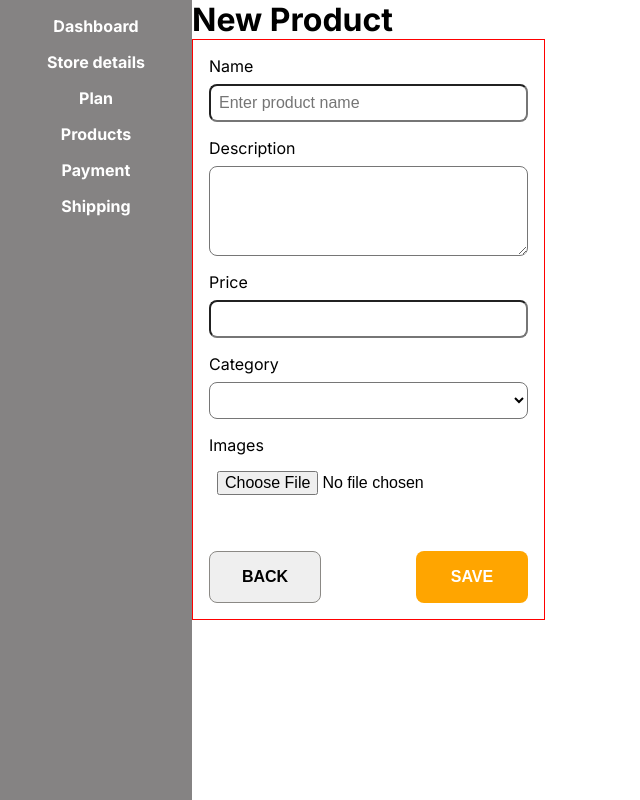
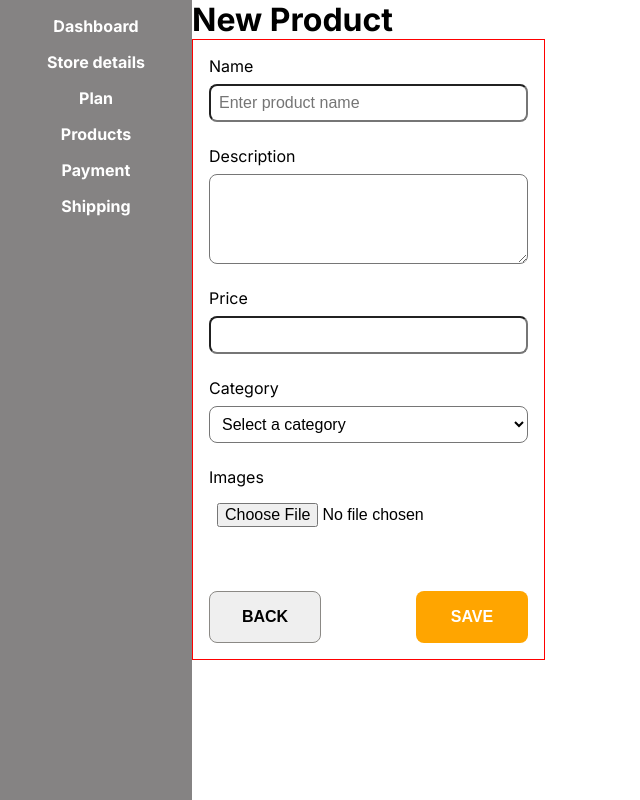
Before and after one commit to gustaavoevangelista/eccomerce, a Next.js app: page /admin/products/new in a window 1280 px wide. Shown: the whole page, without its empty margins (0-640 px from the left). Built offline with nearby package versions, Linux system fonts and the light colour scheme.

Commit message:
Added validation to admin product form

```diff
--- a/src/app/admin/products/_components/AdminProductForm.jsx
+++ b/src/app/admin/products/_components/AdminProductForm.jsx
@@ -1,10 +1,30 @@
+'use client'
+
 import Link from "next/link";
 import styles from './AdminProductForm.module.css'
+import { yupResolver } from '@hookform/resolvers/yup';
+import { adminProductSchema } from '../../../validation';
+import { useForm } from 'react-hook-form';
+
 
 
 export default function AdminProductForm() {
+	const {
+		register,
+		handleSubmit,
+		formState: { errors, isValid, isSubmitting },
+	} = useForm({
+		resolver: yupResolver(adminProductSchema),
+	});
+
+	function formSubmit(data) {
+		console.log(data)
+	}
+
   return (
-		<form className={styles.newProductForm}>
+		<form
+			onSubmit={handleSubmit(formSubmit)}
+			className={styles.newProductForm}>
 			<div className={styles.productFormField}>
 				<label htmlFor='name'>Name </label>
 				<input
@@ -13,7 +33,13 @@ export default function AdminProductForm() {
 					name='name'
 					placeholder='Enter product name'
 					className={styles.productFormInput}
+					{...register('name')}
 				/>
+				{errors && (
+					<span className={styles.errorMessage}>
+						{errors.name?.message}
+					</span>
+				)}
 			</div>
 
 			<div className={styles.productFormField}>
@@ -23,7 +49,13 @@ export default function AdminProductForm() {
 					name='description'
 					rows={4}
 					className={styles.productFormInput}
+					{...register('description')}
 				/>
+				{errors && (
+					<span className={styles.errorMessage}>
+						{errors.description?.message}
+					</span>
+				)}
 			</div>
 
 			<div className={styles.productFormField}>
@@ -33,7 +65,13 @@ export default function AdminProductForm() {
 					id='price'
 					name='price'
 					className={styles.productFormInput}
+					{...register('price')}
 				/>
+				{errors && (
+					<span className={styles.errorMessage}>
+						{errors.price?.message}
+					</span>
+				)}
 			</div>
 
 			<div className={styles.productFormField}>
@@ -41,7 +79,19 @@ export default function AdminProductForm() {
 				<select
 					id='category'
 					name='category'
-					className={styles.productFormInput}></select>
+					className={styles.productFormInput}
+					{...register('category')}>
+					<option default>Select a category</option>
+					<option value='pet'>Pet</option>
+					<option value='beauty'>Beauty</option>
+					<option value='home'>Home</option>
+
+				</select>
+				{errors && (
+					<span className={styles.errorMessage}>
+						{errors.category?.message}
+					</span>
+				)}
 			</div>
 
 			<div className={styles.productFormField}>
@@ -51,7 +101,13 @@ export default function AdminProductForm() {
 					name='images'
 					id='images'
 					className={styles.productFormInput}
+					{...register('images')}
 				/>
+				{errors && (
+					<span className={styles.errorMessage}>
+						{errors.images?.message}
+					</span>
+				)}
 			</div>
 
 			<div className={styles.productFormButtons}>
--- a/src/app/admin/products/_components/AdminProductForm.module.css
+++ b/src/app/admin/products/_components/AdminProductForm.module.css
@@ -51,3 +51,7 @@
 .productFormButtons button:nth-child(2):hover{
     background: #b87802;
 }
+
+.errorMessage{
+    color: red;
+}
--- a/src/app/validation/index.js
+++ b/src/app/validation/index.js
@@ -46,7 +46,21 @@ export const adminProductSchema = yup
 			.number()
 			.positive('Price cannot be negative or zero')
 			.required('Price is required'),
-		category: yup.required('Category is required'),
-		images: yup.mixed().required('Images are required'),
+		category: yup
+			.string()
+			.oneOf(['pet', 'beauty', 'home'])
+			.required('Category is required'),
+		images: yup
+			.mixed()
+			.test('required', 'You need to provide a file', (file) => {
+				// return file && file.size <-- u can use this if you don't want to allow empty files to be uploaded;
+				if (file && file.size) return true;
+				return false;
+			})
+			.test('fileSize', 'The file is too large', (file) => {
+				//if u want to allow only certain file sizes
+				return file && file.size <= 2000000;
+			})
+			.required('Images are required'),
 	})
 	.required();
```
